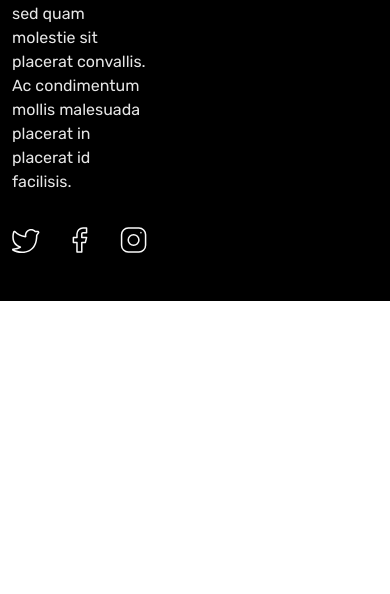
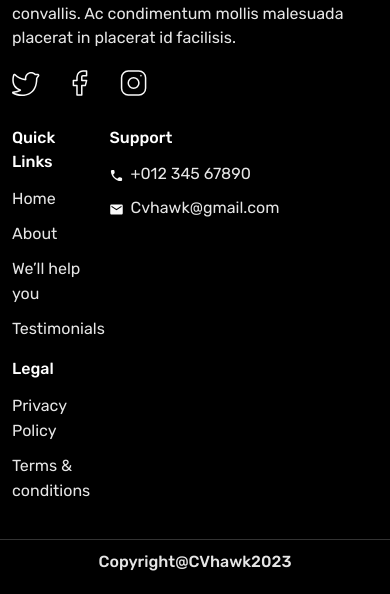
Before and after one commit to Sujatagoyat/CV-Hawk, a plain HTML site: page index.html in a window 390 px wide. Shown: the part 4926-5520 px from the top of the page. Before the commit the page ends 5227 px from the top, so only its background shows below. Drawn offline with nearby package versions, Linux system fonts and the light colour scheme.

Commit message:
footer sec done with responsive

```diff
--- a/assets/css/style.css
+++ b/assets/css/style.css
@@ -306,8 +306,20 @@
 .zoom:hover{
     scale: 1.1;
 }
-.pb-lg-33{
-    padding-bottom: 33px;
+.pt-30{
+    padding-top: 30px;
+}
+.mb-10{
+    margin-bottom: 10px;
+}
+.mb-12{
+    margin-bottom: 12px;
+}
+.border_top{
+    border-top: 1px solid var(--fc-white);
+}
+.opacity_20{
+    opacity: 20%;
 }
 
 @media (max-width:768px) {
@@ -486,6 +498,18 @@
     .pb-md-40{
         padding-bottom: 40px;
     }
+    .pt-md-82{
+        padding-top: 82px;
+    }
+    .mb_20{
+        margin-bottom: 20px;
+    }
+    .pb-md-33{
+        padding-bottom: 33px;
+    }
+    .mt-md-69{
+        margin-top: 69px;
+    }
 }
 @media (min-width:992px) {
     .orange-circle{
--- a/index.html
+++ b/index.html
@@ -311,12 +311,12 @@
         </div>
     </section>
     <!-- ============================================ footer ======================================================= -->
-    <footer class="bg-black pt-lg-208 pb-5">
+   <footer class="bg-black pt-lg-208">
         <div class="custom-container">
              <div class="row">
-                <div class="col-5">
+                <div class="col-md-5 ">
                     <img src="./assets/images/svg/footer-logo.svg" alt="footer-logo">
-                    <p class="fw-400 text-16 lh-24 ff-rubik clr-white max-w-373 opacity_90 pb-lg-33 mb-0">Sit urna ornare sed quam molestie sit placerat convallis. Ac condimentum mollis malesuada placerat in placerat id facilisis.</p>
+                    <p class="fw-400 text-16 lh-24 ff-rubik clr-white max-w-373 opacity_90 pb-md-33 pb-20 mb-0">Sit urna ornare sed quam molestie sit placerat convallis. Ac condimentum mollis malesuada placerat in placerat id facilisis.</p>
                     <div class="d-flex align-items-center gap-32">
                         <a href="" target="_blank" class="zoom">
                             <svg width="28" height="24" viewBox="0 0 28 24" fill="none" xmlns="http://www.w3.org/2000/svg">
@@ -337,15 +337,47 @@
                                 </a>
                     </div>
                 </div>
-                <div class="col-7">
+                <div class="col-md-7 col-6 pt-md-82 pt-30">
                     <div class="row">
-                        <div class="col-4">
-
+                        <div class="col-lg-4 col-md-3 col-6">
+                            <ul class="ps-0">
+                                <li class="fw-500 text-16 lh-24 clr-white ff-rubik mb_20 mb-12">Quick Links</li>
+                                <li class="mb_20 mb-10"><a href="" class="fw-400 text-16 lh-24 clr-white ff-rubik clr-white opacity_90">Home</a></li>
+                                <li class="mb_20 mb-10"><a href="" class="fw-400 text-16 lh-24 clr-white ff-rubik clr-white opacity_90">About</a></li>
+                                <li class="mb_20 mb-10"><a href="" class="fw-400 text-16 lh-24 clr-white ff-rubik clr-white opacity_90">We’ll help you</a></li>
+                                <li class="mb_20 mb-10"><a href="" class="fw-400 text-16 lh-24 clr-white ff-rubik clr-white opacity_90">Testimonials</a></li>
+                            </ul>
+                        </div>
+                        <div class="col-lg-4 col-md-5 col-6 d-flex justify-content-start">
+                            <ul class="mb-0 ps-0">
+                                <li class="fw-500 text-16 lh-24 clr-white ff-rubik mb_20 mb-12">Support</li>
+                                <li class="mb_20 mb-10 d-flex gap-2 align-items-center">
+                                    <a href=""><svg width="13" height="13" viewBox="0 0 13 13" fill="none" xmlns="http://www.w3.org/2000/svg">
+                                        <path d="M11.0179 8.53906L9.43042 8.35781C9.24376 8.33589 9.05455 8.35656 8.87702 8.41826C8.69949 8.47996 8.53825 8.5811 8.40542 8.71406L7.25542 9.86406C5.48116 8.9617 4.03903 7.51957 3.13667 5.74531L4.29292 4.58906C4.56167 4.32031 4.69292 3.94531 4.64917 3.56406L4.46792 1.98906C4.43249 1.68417 4.28617 1.40296 4.05682 1.19897C3.82747 0.994975 3.53111 0.882449 3.22417 0.882813H2.14292C1.43667 0.882813 0.849171 1.47031 0.892921 2.17656C1.22417 7.51406 5.49292 11.7766 10.8242 12.1078C11.5304 12.1516 12.1179 11.5641 12.1179 10.8578V9.77656C12.1242 9.14531 11.6492 8.61406 11.0179 8.53906Z" fill="#FAFAFA"/>
+                                        </svg>
+                                        </a>
+                                    <a href="" class="fw-400 text-16 lh-24 clr-white ff-rubik clr-white opacity_90 text-nowrap">+012 345 67890</a></li>
+                                <li class="mb_20 d-flex align-items-center gap-2">
+                                    <a href=""><svg width="13" height="11" viewBox="0 0 13 11" fill="none" xmlns="http://www.w3.org/2000/svg">
+                                        <path d="M11.5 0.5H1.5C0.8125 0.5 0.25625 1.0625 0.25625 1.75L0.25 9.25C0.25 9.9375 0.8125 10.5 1.5 10.5H11.5C12.1875 10.5 12.75 9.9375 12.75 9.25V1.75C12.75 1.0625 12.1875 0.5 11.5 0.5ZM11.5 3L6.5 6.125L1.5 3V1.75L6.5 4.875L11.5 1.75V3Z" fill="#FAFAFA"/>
+                                        </svg>
+                                        </a>
+                                    <a href="" class="fw-400 text-16 lh-24 clr-white ff-rubik clr-white opacity_90">Cvhawk@gmail.com</a></li>
+                            </ul>
+                        </div>
+                        <div class="col-md-4 col-6">
+                            <ul class="ps-0">
+                                <li class="fw-500 text-16 lh-24 clr-white ff-rubik mb-20 mb-12">Legal</li>
+                                <li class="mb_20 mb-10"><a href="" class="fw-400 text-16 lh-24 clr-white ff-rubik clr-white opacity_90">Privacy Policy</a></li>
+                                <li class="mb_20 mb-10"><a href="" class="fw-400 text-16 lh-24 clr-white ff-rubik clr-white opacity_90">Terms & conditions</a></li>
+                            </ul>
                         </div>
                     </div>
                 </div>
              </div>
         </div>
+        <div class="border_top opacity_20 mt-md-69 mt-20 mb_20 mb-10"></div>
+        <p class="fw-500 text-16 lh-24 ff-rubik clr-white opacity_90 text-center mb-0 pb-20">Copyright@CVhawk2023</p>
     </footer>
     <script src="https://cdn.jsdelivr.net/npm/bootstrap@5.3.3/dist/js/bootstrap.bundle.min.js"
         integrity="sha384-YvpcrYf0tY3lHB60NNkmXc5s9fDVZLESaAA55NDzOxhy9GkcIdslK1eN7N6jIeHz"
```
